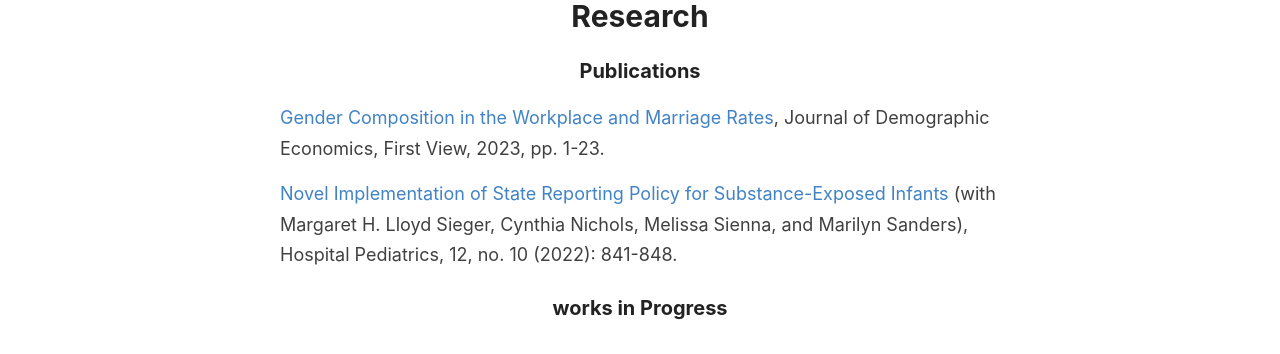
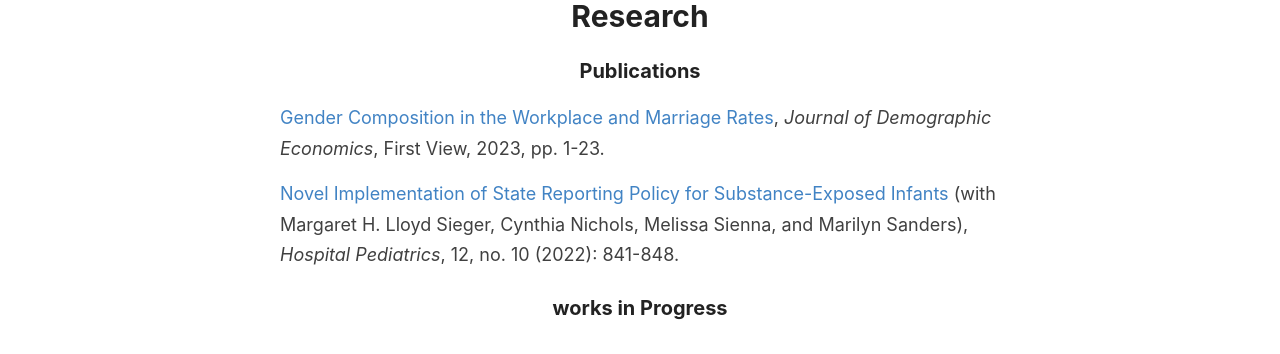
Before and after one commit to shiyi007/ShiyiChen, a Jekyll site: the page built from _pages/Research.md, in a window 1280 px wide. Shown: the part 143-497 px from the top of the page. Built offline with Jekyll 4.4.1, drawn with Linux system fonts in a browser that asks for light colours.

```diff
--- a/_pages/Research.md
+++ b/_pages/Research.md
@@ -6,9 +6,9 @@ permalink: /research/
 
 ### Publications
 
-[Gender Composition in the Workplace and Marriage Rates](https://www.cambridge.org/core/journals/journal-of-demographic-economics/article/gender-composition-in-the-workplace-and-marriage-rates/CACF058F36E0788A41D39059349E76E0), Journal of Demographic Economics, First View, 2023, pp. 1-23.
+[Gender Composition in the Workplace and Marriage Rates](https://www.cambridge.org/core/journals/journal-of-demographic-economics/article/gender-composition-in-the-workplace-and-marriage-rates/CACF058F36E0788A41D39059349E76E0), *Journal of Demographic Economics*, First View, 2023, pp. 1-23.
 
-[Novel Implementation of State Reporting Policy for Substance-Exposed Infants](https://pubmed.ncbi.nlm.nih.gov/36093638/) (with Margaret H. Lloyd Sieger, Cynthia Nichols, Melissa Sienna, and Marilyn Sanders), Hospital Pediatrics, 12, no. 10 (2022): 841-848.
+[Novel Implementation of State Reporting Policy for Substance-Exposed Infants](https://pubmed.ncbi.nlm.nih.gov/36093638/) (with Margaret H. Lloyd Sieger, Cynthia Nichols, Melissa Sienna, and Marilyn Sanders), *Hospital Pediatrics*, 12, no. 10 (2022): 841-848.
 
 
 
```
